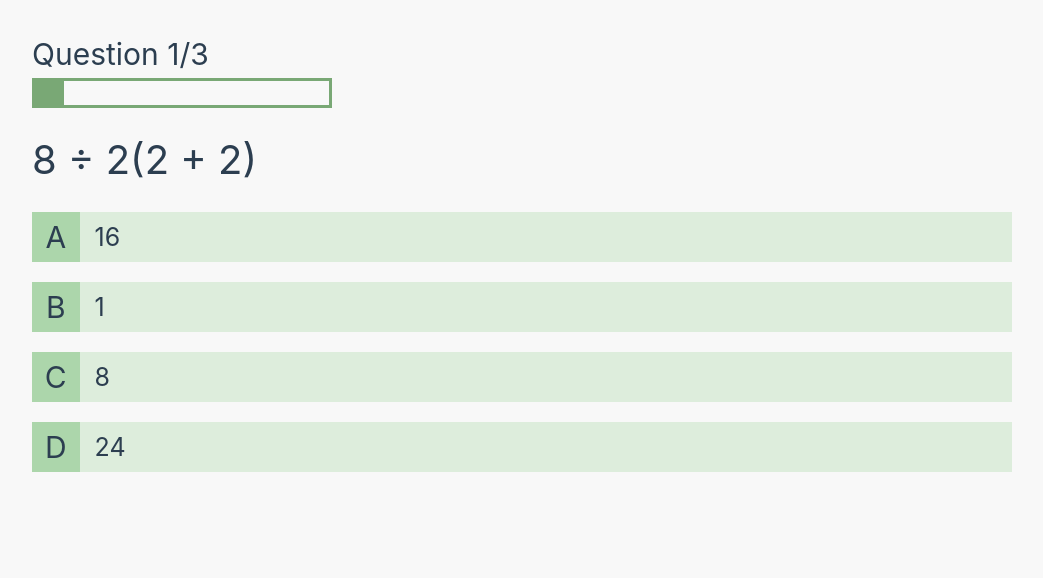
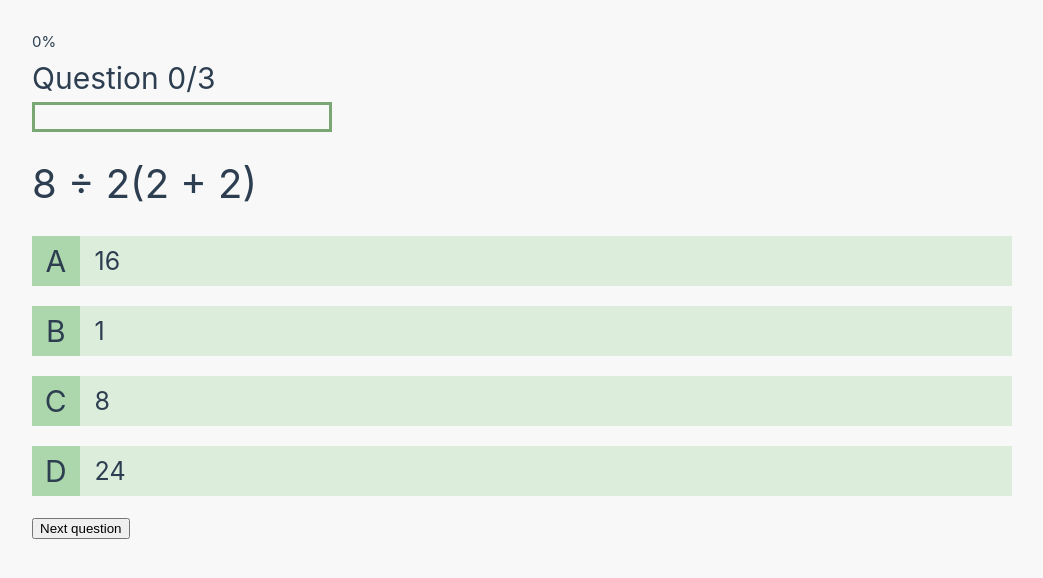
Before and after one commit to camilla-westin/MultiQuiz, a Vue app: page /quiz/1 in a window 1280 px wide. Shown: the top 578 px of the page, without its empty margins (118-1161 px from the left). Built offline with nearby package versions, Linux system fonts and the light colour scheme.

Commit message:
Next button and progress bar

```diff
--- a/src/components/QuizHeader.vue
+++ b/src/components/QuizHeader.vue
@@ -1,8 +1,14 @@
+<script setup>
+import { defineProps } from 'vue'
+const { questionStatus, barProgress } = defineProps(['questionStatus', 'barProgress'])
+</script>
+
 <template>
   <header>
-    <h2>Question 1/3</h2>
+    <p>{{ barProgress }}</p>
+    <h2>Question {{ questionStatus }}</h2>
     <div class="bar">
-      <div class="completion"></div>
+      <div class="completion" :style="{ width: barProgress }"></div>
     </div>
   </header>
 </template>
@@ -24,7 +30,7 @@
 
 .completion {
   height: 100%;
-  width: 10%;
+  width: 0%;
   background-color: #79a875;
 }
 </style>
--- a/src/views/QuizView.vue
+++ b/src/views/QuizView.vue
@@ -2,20 +2,24 @@
 import QuizHeader from '@/components/QuizHeader.vue'
 import Question from '@/components/Question.vue'
 import { useRoute } from 'vue-router'
-import { ref } from 'vue'
+import { ref, computed } from 'vue'
 import quizes from '@/data/quizes.json'
 
 const route = useRoute()
 const quizId = parseInt(route.params.id)
 const quiz = quizes.find((q) => q.id === quizId)
 const currentQuestionIndex = ref(0)
+
+const questionStatus = computed(() => `${currentQuestionIndex.value}/${quiz.questions.length}`)
+const barProgress = computed(() => `${(currentQuestionIndex.value / quiz.questions.length) * 100}%`)
 </script>
 
 <template>
   <div>
-    <QuizHeader />
+    <QuizHeader :questionStatus="questionStatus" :barProgress="barProgress" />
     <div>
       <Question :question="quiz.questions[currentQuestionIndex]" />
     </div>
+    <button @click="currentQuestionIndex++">Next question</button>
   </div>
 </template>
```
